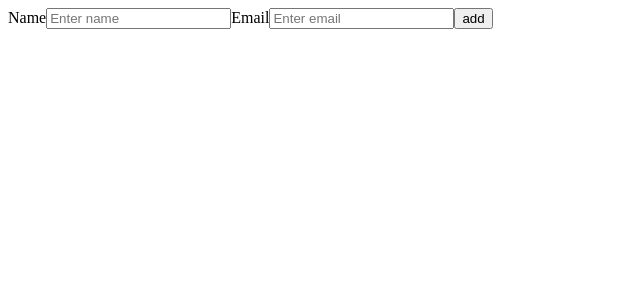
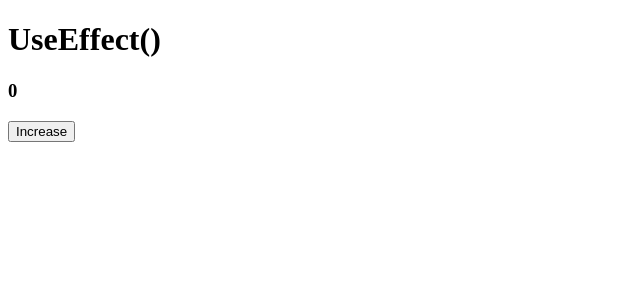
Before and after one commit to NemishteAnushka/react-hooks, a React (Vite) app in the folder react-hook/: page / in a window 1280 px wide. Shown: the top 300 px of the page, without its empty margins (0-640 px from the left). Built offline with nearby package versions, Linux system fonts and the light colour scheme.

Commit message:
started useeffect

```diff
--- a/react-hook/src/App.jsx
+++ b/react-hook/src/App.jsx
@@ -1,8 +1,9 @@
 import React from "react";
+import ExampleUseEffect1 from "./components/useEffect()/ExampleUseEffect1";
 // import ExampleUseRef from "./components/useRef()/ExampleUseRef";
 // import FormUseRef from "./components/useRef()/FormUseRef";
 // import SimpleForm from "./components/simple useState project/SimpleForm";
-import RecordKeeping from "./components/simple useState project/RecordKeeping";
+// import RecordKeeping from "./components/simple useState project/RecordKeeping";
 // import UseStateExample1 from "./components/useState()/UseStateExample1";
 // import StateExampleObject from "./components/useState()/StateExampleObject";
 // import ArrayInState from "./components/useState()/ArrayInState";
@@ -21,12 +22,15 @@ function App() {
       {/* <UseStateExample1 /> */}
 
       {/* project 1 */}
-      <RecordKeeping />
+      {/* <RecordKeeping /> */}
       {/* <SimpleForm /> */}
 
       {/* useRef */}
       {/* <ExampleUseRef /> */}
       {/* <FormUseRef /> */}
+
+      {/* useEffect */}
+      <ExampleUseEffect1 />
     </div>
   );
 }
--- /dev/null
+++ b/react-hook/src/components/useEffect()/ExampleUseEffect1.jsx
@@ -0,0 +1,29 @@
+import React, { useEffect, useState } from "react";
+
+function ExampleUseEffect1() {
+  console.log("component rendered");
+  const [count, setCount] = useState(0);
+  //1st argument callback function
+  //   useEffect(() => {
+  //     console.log("useEffect called");
+  //   });
+
+  //if you want to run useeffect only once when component rendered use dependancy array 2nd arrgument
+  //   useEffect(() => {
+  //     console.log("useEffect called");
+  //   }, []);
+
+  //using value in dependancy array
+  useEffect(() => {
+    console.log("useEffect called");
+  }, [count]); //this will call useeffect whenever the state will be rendered
+  return (
+    <div>
+      <h1>UseEffect()</h1>
+      <h3>{count}</h3>
+      <button onClick={() => setCount((prev) => prev + 1)}>Increase</button>
+    </div>
+  );
+}
+
+export default ExampleUseEffect1;
```
